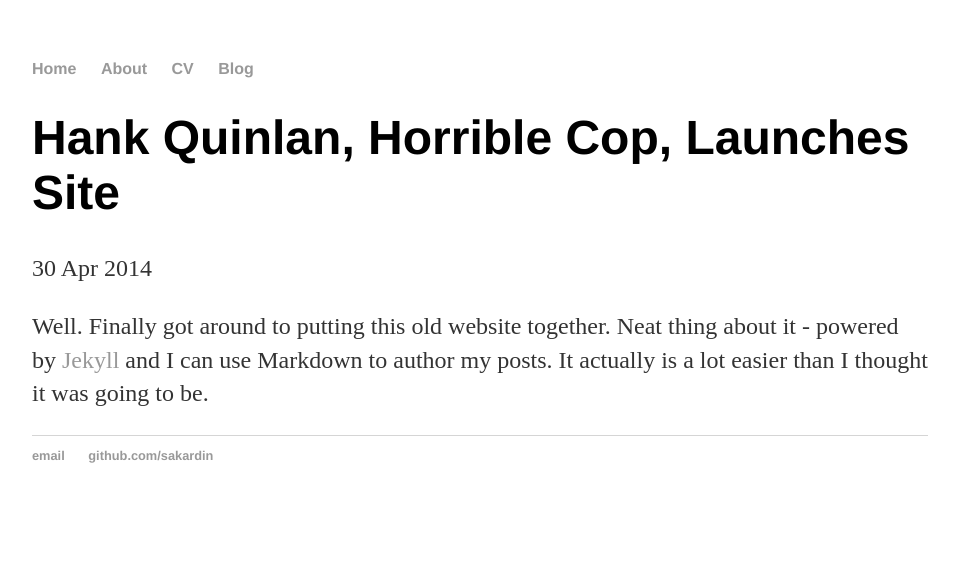
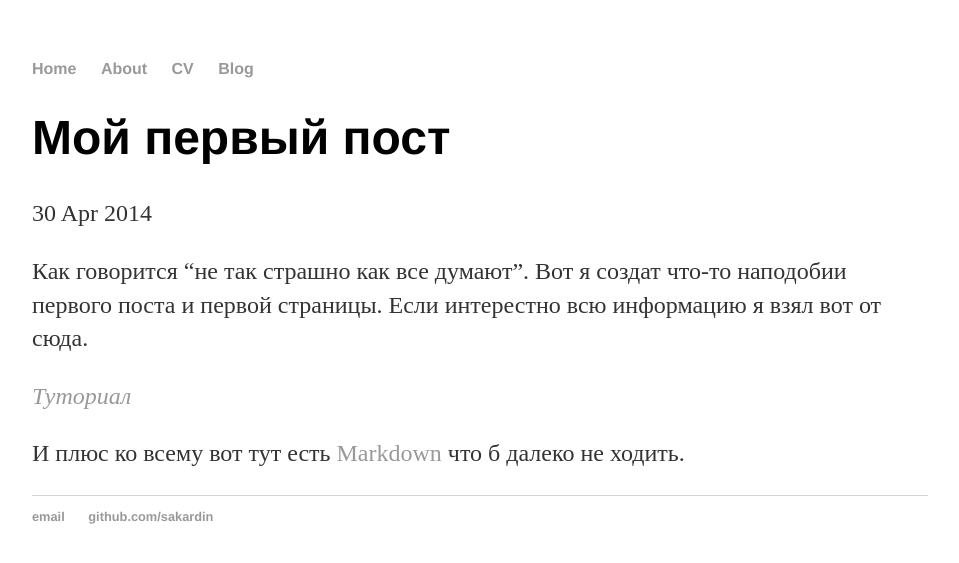
Before and after one commit to Sakardin/sakardin.github.io, a Jekyll site: the page built from _posts/2017-02-22-first-post.md, in a window 1280 px wide. Shown: the top 563 px of the page, without its empty margins (160-1119 px from the left). Built offline with Jekyll 4.4.1, drawn with Linux system fonts in a browser that asks for light colours.

Commit message:
первый пост

```diff
--- a/_posts/2017-02-22-first-post.md
+++ b/_posts/2017-02-22-first-post.md
@@ -1,9 +1,14 @@
 ---
 layout: post
-title: "Hank Quinlan, Horrible Cop, Launches Site"
+title: "Мой первый пост"
 date: 2014-04-30
 ---
 
-Well. Finally got around to putting this old website together.
-Neat thing about it - powered by [Jekyll](http://jekyllrb.com)
-and I can use Markdown to author my posts. It actually is a lot easier than I thought it was going to be.
+Как говорится "не так страшно как все думают".
+Вот я создат что-то наподобии первого поста и первой страницы.
+Если интерестно всю информацию я взял вот от сюда.
+
+[*Туториал*](http://jmcglone.com/guides/github-pages/)
+
+И плюс ко всему вот тут есть [Markdown](http://packetlife.net/media/library/16/Markdown.pdf)
+что б далеко не ходить.
```
